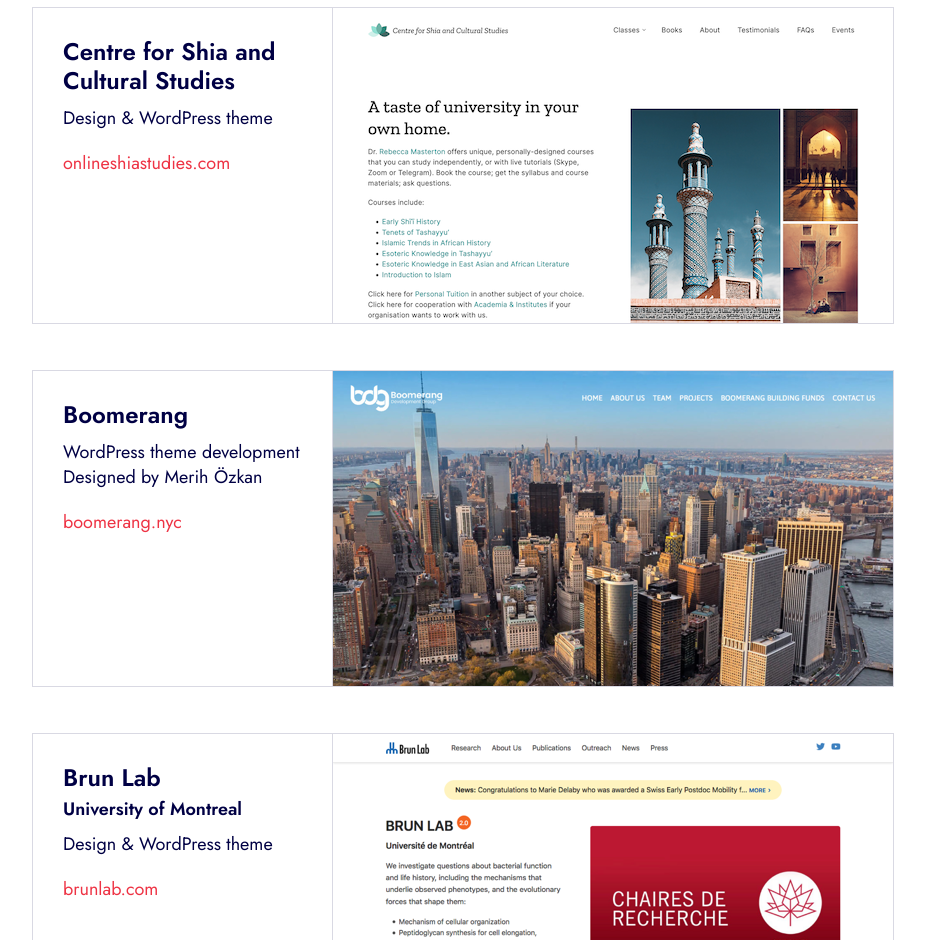
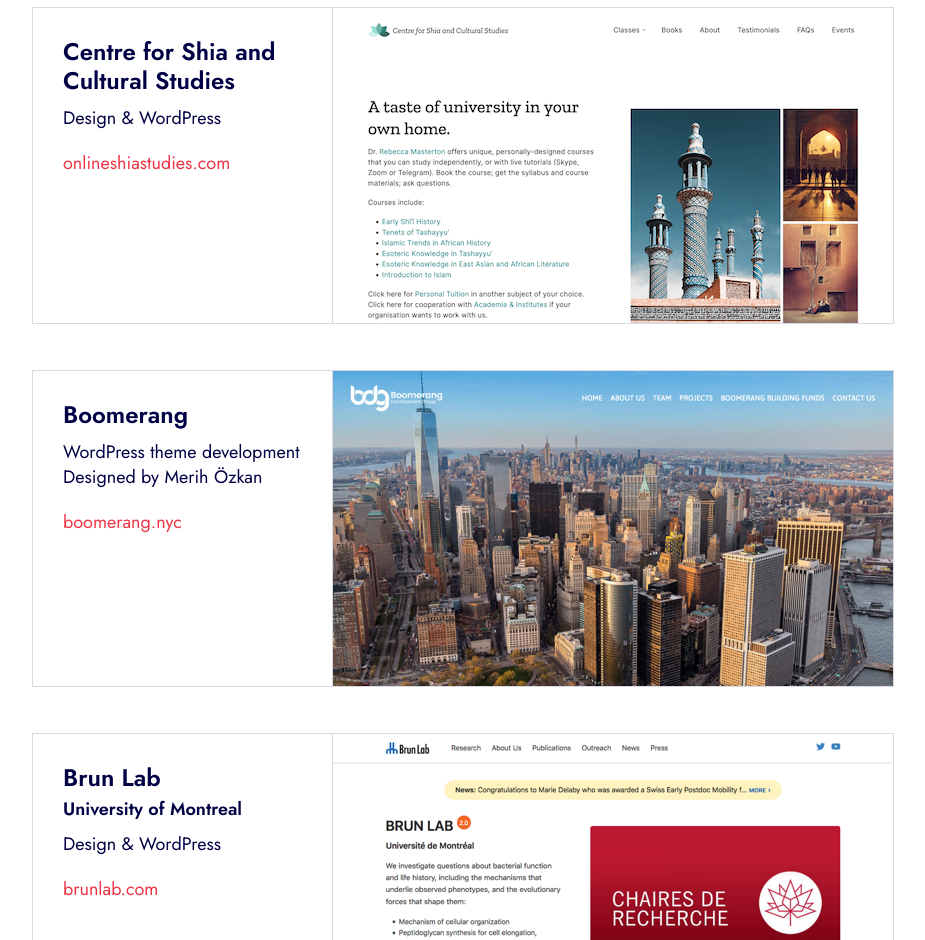
Before and after one commit to borderleft/borderleft.github.io, a Jekyll site: the page built from work.html, in a window 1280 px wide and 1400 px high, scrolled down 1096 px. Shown: the part 155-1095 px from the top of the window, without its empty margins (177-1102 px from the left). Built offline with Jekyll 4.4.1, drawn with Linux system fonts in a browser that asks for light colours; some of the changed text lies outside the part shown.

Commit message:
Description

```diff
--- a/work.html
+++ b/work.html
@@ -13,7 +13,7 @@
         </div>
         <div class="card-body">
             <h2>Ellison Lab <br> <span>University of Georgia</span></h2>
-            <p>Design & WordPress theme</p>
+            <p>Design & WordPress</p>
             <p><a href="http://ellisonlab.org/">ellisonlab.org</a></p>
         </div>
     </div>
@@ -46,7 +46,7 @@
         </div>
         <div class="card-body">
             <h2>Centre for Shia and Cultural Studies</h2>
-            <p>Design & WordPress theme</p>
+            <p>Design & WordPress</p>
             <p><a href="http://onlineshiastudies.com/">onlineshiastudies.com</a></p>
         </div>
     </div>
@@ -68,7 +68,7 @@
         </div>
         <div class="card-body">
             <h2>Brun Lab <br> <span>University of Montreal</span></h2>
-            <p>Design & WordPress theme</p>
+            <p>Design & WordPress</p>
             <p><a href="http://brunlab.com/">brunlab.com</a></p>
         </div>
     </div>
@@ -90,7 +90,7 @@
         </div>
         <div class="card-body">
             <h2>Ralph Lazar</h2>
-            <p>Design & WordPress theme</p>
+            <p>Design & WordPress</p>
             <p><a href="http://ralphlazar.com/">ralphlazar.com</a></p>
         </div>
     </div>
@@ -134,7 +134,7 @@
         </div>
         <div class="card-body">
             <h2>Tuli Lab <br> <span>Indiana University</span></h2>
-            <p>Design & WordPress theme</p>
+            <p>Design & WordPress</p>
             <p><a href="http://tulilab.com/">tulilab.com</a></p>
         </div>
     </div>
@@ -178,7 +178,7 @@
         </div>
         <div class="card-body">
             <h2>Diane Fraley</h2>
-            <p>Design & WordPress theme</p>
+            <p>Design & WordPress</p>
             <p><a href="http://dsfraley.com/">dsfraley.com</a></p>
         </div>
     </div>
@@ -222,7 +222,7 @@
         </div>
         <div class="card-body">
             <h2>Boston Bacterial Meeting</h2>
-            <p>Design & WordPress theme</p>
+            <p>Design & WordPress</p>
             <p><a href="http://bostonbacterial.org/">bostonbacterial.org</a></p>
         </div>
     </div>
@@ -244,7 +244,7 @@
         </div>
         <div class="card-body">
             <h2>Mark Curtis</h2>
-            <p>Design & WordPress theme</p>
+            <p>Design & WordPress</p>
             <p><a href="http://markcurtis.info/">markcurtis.info</a></p>
         </div>
     </div>
@@ -266,7 +266,7 @@
         </div>
         <div class="card-body">
             <h2>Landmark Trees</h2>
-            <p>Design & WordPress theme</p>
+            <p>Design & WordPress</p>
             <p><a href="http://landmarktrees.co.uk/">landmarktrees.co.uk</a></p>
         </div>
     </div>
@@ -288,7 +288,7 @@
         </div>
         <div class="card-body">
             <h2>Curtis Research</h2>
-            <p>Design & WordPress theme</p>
+            <p>Design & WordPress</p>
             <p><a href="http://curtisresearch.org/">curtisresearch.org</a></p>
         </div>
     </div>
@@ -343,7 +343,7 @@
         </div>
         <div class="card-body">
             <h2>George Monbiot</h2>
-            <p>Design & WordPress theme</p>
+            <p>Design & WordPress</p>
             <p><a href="http://monbiot.com/">monbiot.com</a></p>
         </div>
     </div>
@@ -431,7 +431,7 @@
         </div>
         <div class="card-body">
             <h2>Sleepio</h2>
-            <p>Front-end development & WordPress theme</p>
+            <p>Front-end development & WordPress</p>
             <p><a href="http://sleepio.com/">sleepio.com</a></p>
         </div>
     </div>
```
